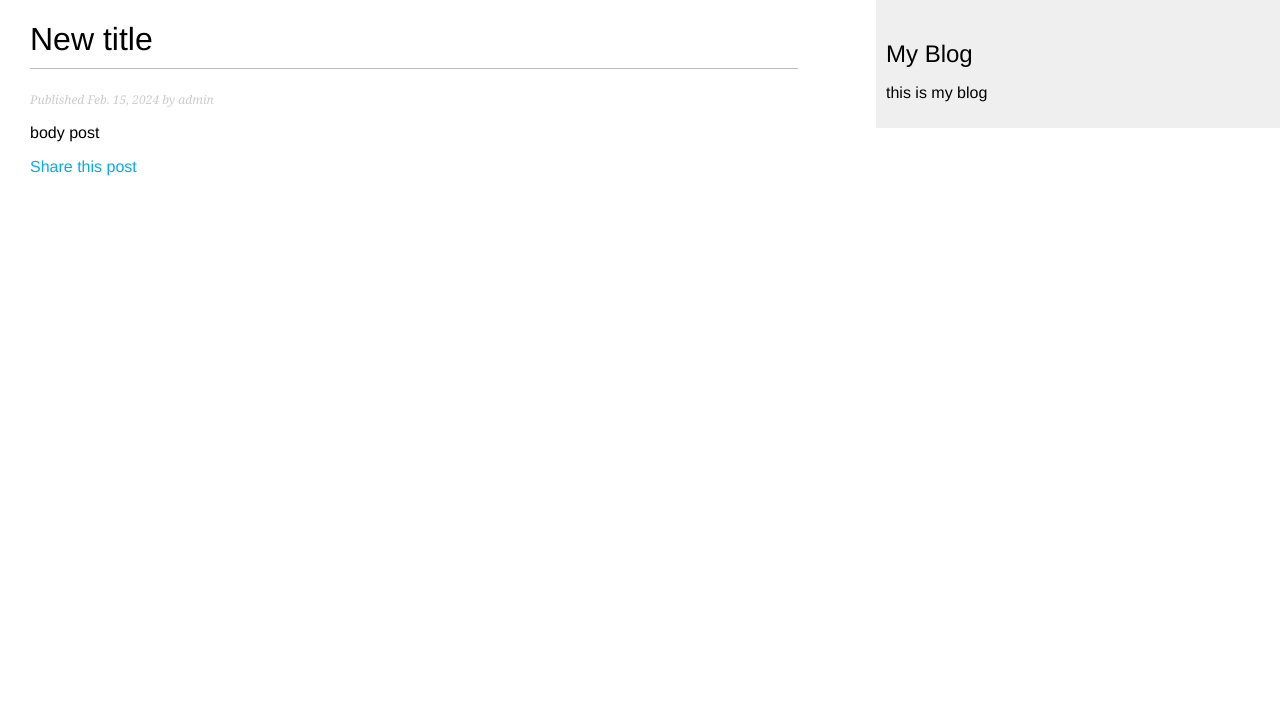
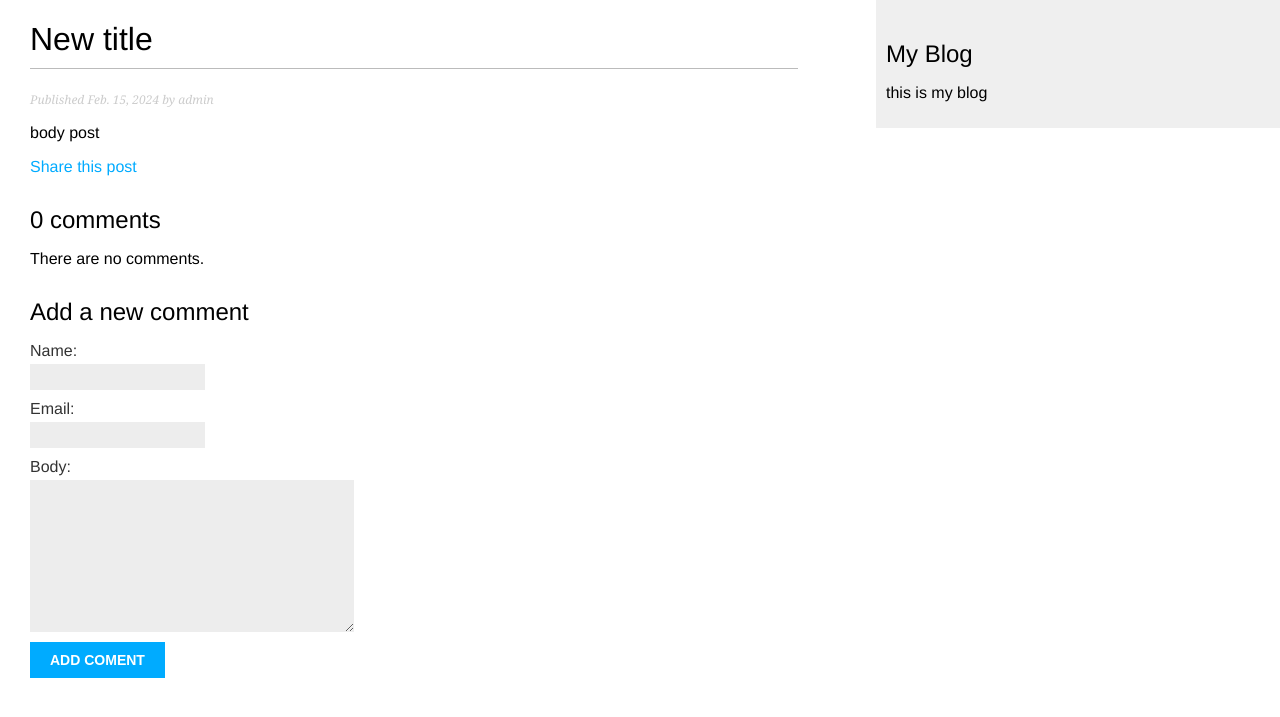
Before and after one commit to MoHTuK/Blog_project, a Django app: a page that uses blogsite/blog/templates/blog/post/detail.html in a window 1280 px wide. Shown: the top 717 px of the page. Run offline with Django 5.2, Linux system fonts and the light colour scheme; data comes from the database, SQL or seed files in the repository; both versions use the stored data as it was after the commit.

Commit message:
add comments

```diff
--- a/blogsite/blog/forms.py
+++ b/blogsite/blog/forms.py
@@ -1,8 +1,13 @@
 from django import forms
-
+from .models import Comment
 
 class EmailPostForm(forms.Form):
     name = forms.CharField(max_length=25)
     email = forms.EmailField()
     to = forms.EmailField()
     comments = forms.CharField(required=False, widget=forms.Textarea)
+
+class CommentForm(forms.ModelForm):
+    class Meta:
+        model = Comment
+        fields = ['name', 'email', 'body']
--- a/blogsite/blog/models.py
+++ b/blogsite/blog/models.py
@@ -46,3 +46,24 @@ class Post(models.Model):
                                                  self.publish.month,
                                                  self.publish.day,
                                                  self.slug])
+
+class Comment(models.Model):
+    post = models.ForeignKey(Post,
+                             on_delete=models.CASCADE,
+                             related_name='comments'
+                             )
+    name = models.CharField(max_length=120)
+    email = models.EmailField()
+    body = models.TextField()
+    created = models.DateField(auto_now_add=True)
+    updated = models.DateTimeField(auto_now=True)
+    active = models.BooleanField(default=True)
+
+    class Meta:
+        ordering = ['created']
+        indexes = [
+            models.Index(fields=['created']),
+        ]
+
+    def __str__(self):
+        return f'Comment by {self.name} on {self.post}'
--- a/blogsite/blog/templates/blog/post/detail.html
+++ b/blogsite/blog/templates/blog/post/detail.html
@@ -13,4 +13,21 @@
             Share this post
         </a>
     </p>
+    {% with comments.count as total_comments %}
+        <h2>
+            {{ total_comments }} comment{{ total_comments|pluralize }}
+        </h2>
+    {% endwith %}
+    {% for comment in comments %}
+         <div class="comment">
+         <p class="info">
+         Comment {{ forloop.counter }} by {{ comment.name }}
+         {{ comment.created }}
+             </p>
+             {{ comment.body|linebreaks }}
+             </div>
+             {% empty %}
+             <p>There are no comments.</p>
+    {% endfor %}
+    {% include "blog/post/includes/comment_form.html" %}
 {% endblock %}
--- /dev/null
+++ b/blogsite/blog/templates/blog/post/includes/comment_form.html
@@ -0,0 +1,6 @@
+<h2>Add a new comment</h2>
+<form action="{% url 'blog:post_comment' post.id %}" method="post">
+    {{ form.as_p }}
+    {% csrf_token %}
+    <p><input type="submit" value="Add coment"></p>
+</form>
--- a/blogsite/blog/urls.py
+++ b/blogsite/blog/urls.py
@@ -8,4 +8,5 @@ urlpatterns = [
     path('', views.PostListView.as_view(), name='post_list'),
     path('<int:year>/<int:month>/<int:day>/<slug:post>/', views.post_detail, name='post_detail'),
     path('<int:post_id>/share/', views.post_share, name='post_share'),
+    path('<int:post_id>/comment/', views.post_comment, name='post_comment'),
 ]
--- a/blogsite/blog/views.py
+++ b/blogsite/blog/views.py
@@ -1,9 +1,10 @@
 from django.shortcuts import render, get_object_or_404
-from .models import Post
+from .models import Post, Comment
 from django.core.paginator import Paginator, EmptyPage, PageNotAnInteger
 from django.views.generic import ListView
-from .forms import EmailPostForm
+from .forms import EmailPostForm, CommentForm
 from django.core.mail import send_mail
+from django.views.decorators.http import require_POST
 
 
 class PostListView(ListView):
@@ -21,7 +22,12 @@ def post_detail(request, year, month, day, post):
                              publish__month=month,
                              publish__day=day)
 
-    return render(request, 'blog/post/detail.html', {'post': post})
+    comments = post.comments.filter(active=True)
+    form = CommentForm
+
+    return render(request, 'blog/post/detail.html', {'post': post,
+                                                     'comments': comments,
+                                                     'form': form})
 
 
 def post_share(request, post_id):
@@ -36,10 +42,25 @@ def post_share(request, post_id):
             post_url = request.build_absolute_uri(post.get_absolute_url())
             subject = f"{cd['name']} recommend you read {post.title}"
             message = f"Read {post.title} at {post_url}\n\n {cd['name']}'s comments: {cd['comments']}"
-            send_mail(subject, message, 'sasha.v720@gmail.com', cd['to'])
+            send_mail(subject, message, 'sasha.v720@gmail.com', [cd['to']])
             sent = True
     else:
         form = EmailPostForm()
     return render(request, 'blog/post/share.html', {'post': post,
                                                     'form': form,
                                                     'sent': sent})
+
+@require_POST
+def post_comment(request, post_id):
+    post = get_object_or_404(Post,
+                             id=post_id,
+                             status=Post.Status.PUBLISHED)
+    comment = None
+    form = CommentForm(data=request.POST)
+    if form.is_valid():
+        comment = form.save(commit=False)
+        comment.post = post
+        comment.save()
+    return render(request, 'blog/post/comment.html', {'post': post,
+                                                      'form': form,
+                                                      'comment': comment})
```
Also changed, not shown: blogsite/blog/admin.py (+7 -1 lines), blogsite/blog/templates/blog/post/comment.html (added, +12 -0 lines), blogsite/db.sqlite3.
